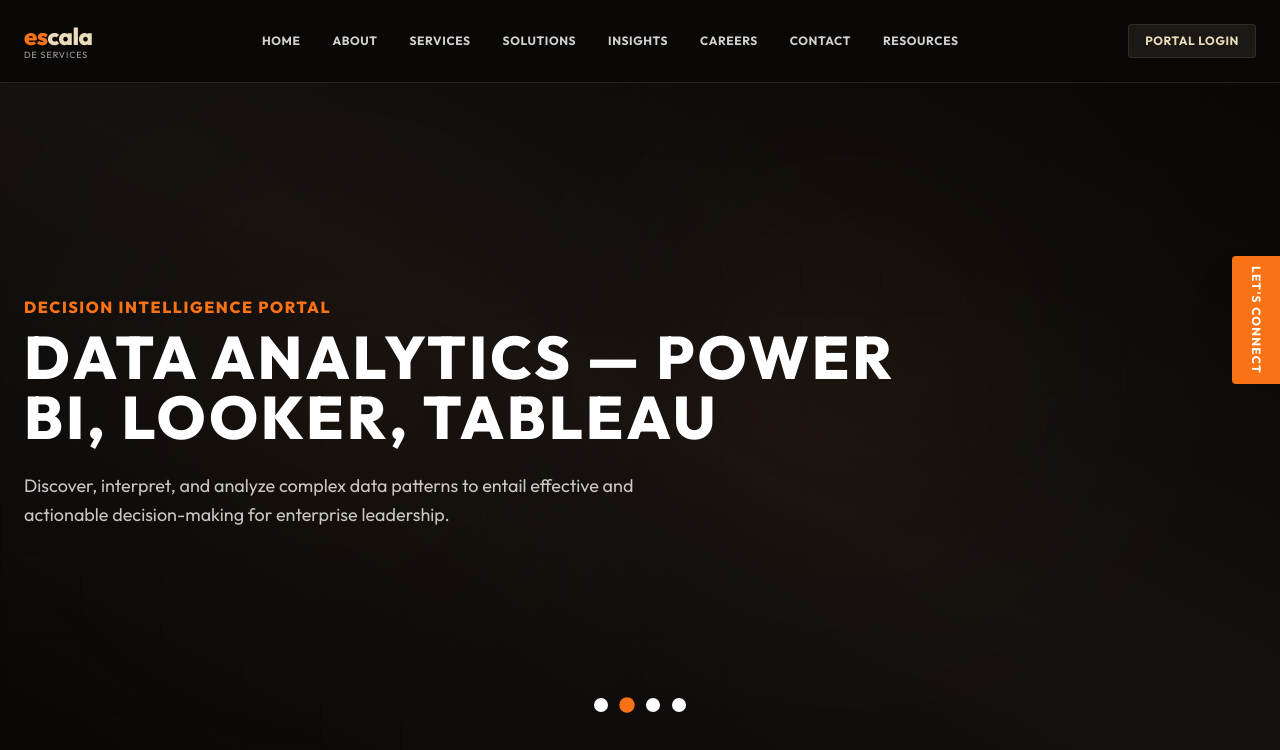
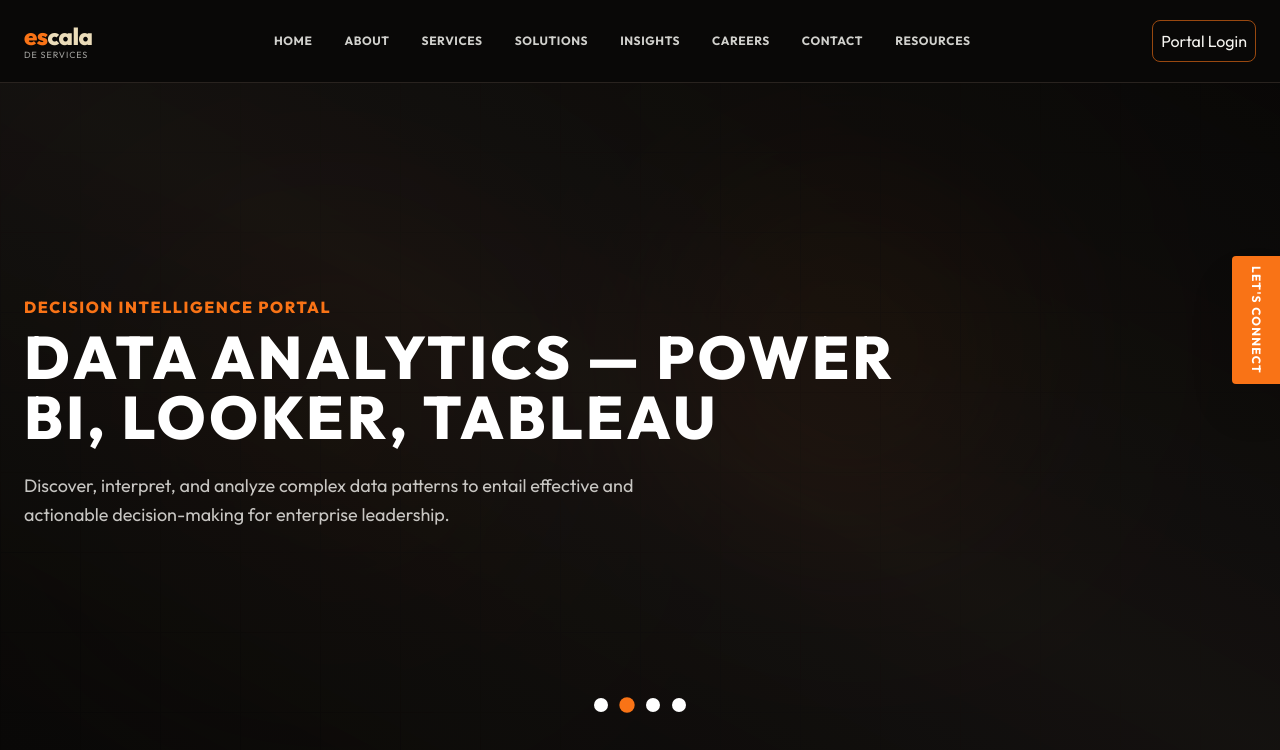
Before and after one commit to batra-geet/ERP, a React (Vite) app: page / in a window 1280 px wide. Shown: the top 750 px of the page. Built offline with nearby package versions, Linux system fonts and the light colour scheme.

Commit message:
restrict portal login

```diff
--- a/src/layouts/PublicLayout.jsx
+++ b/src/layouts/PublicLayout.jsx
@@ -63,8 +63,8 @@
       {/* Sticky Header */}
       <header
         className={`fixed top-0 left-0 right-0 z-50 transition-all duration-300 ${scrolled
-            ? 'bg-brand-black border-b border-brand-mud-light py-3 shadow-lg shadow-black/45'
-            : 'bg-brand-black border-b border-brand-mud-light py-5'
+          ? 'bg-brand-black border-b border-brand-mud-light py-3 shadow-lg shadow-black/45'
+          : 'bg-brand-black border-b border-brand-mud-light py-5'
           }`}
       >
         <div className="max-w-7xl mx-auto px-6 flex items-center justify-between">
@@ -99,13 +99,13 @@
           </nav>
 
           {/* Actions - Client Portal */}
-          <div className="hidden lg:flex items-center">
-            <Link
+          <div className="hidden lg:flex items-center border border-brand-orange/60 bg-orange p-2 rounded-lg">
+            {/* <Link
               to="/dashboard"
               className="px-4 py-2 rounded bg-brand-mud border border-brand-tan/10 hover:border-brand-orange/60 text-brand-tan hover:text-brand-orange text-xs font-bold uppercase tracking-wider transition-all duration-300"
-            >
-              Portal Login
-            </Link>
+            > */}
+            Portal Login
+            {/* </Link> */}
           </div>
 
           {/* Mobile Menu Button */}
```
